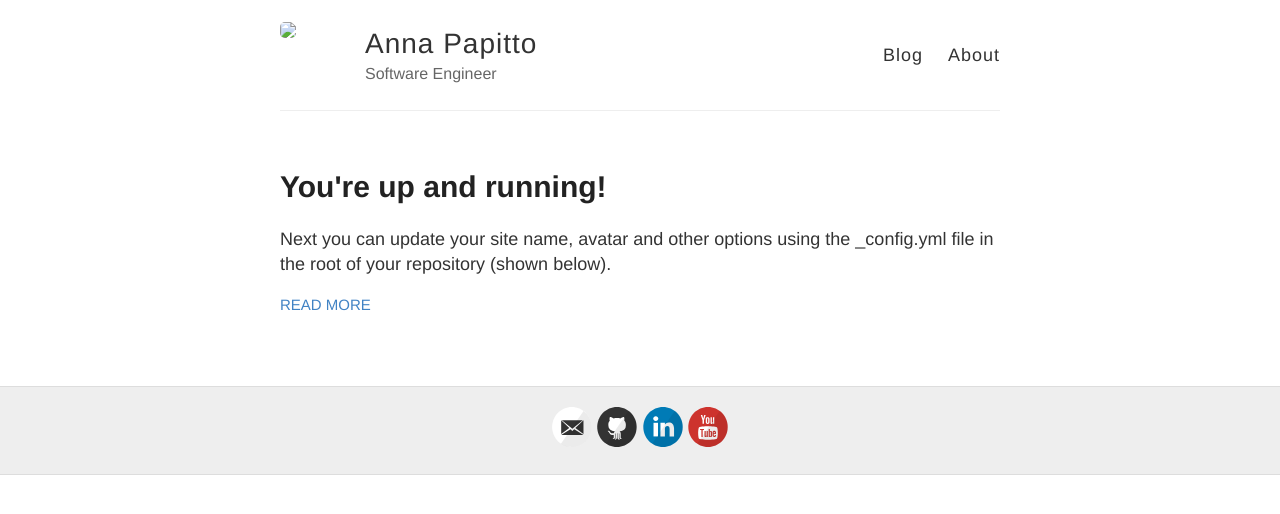
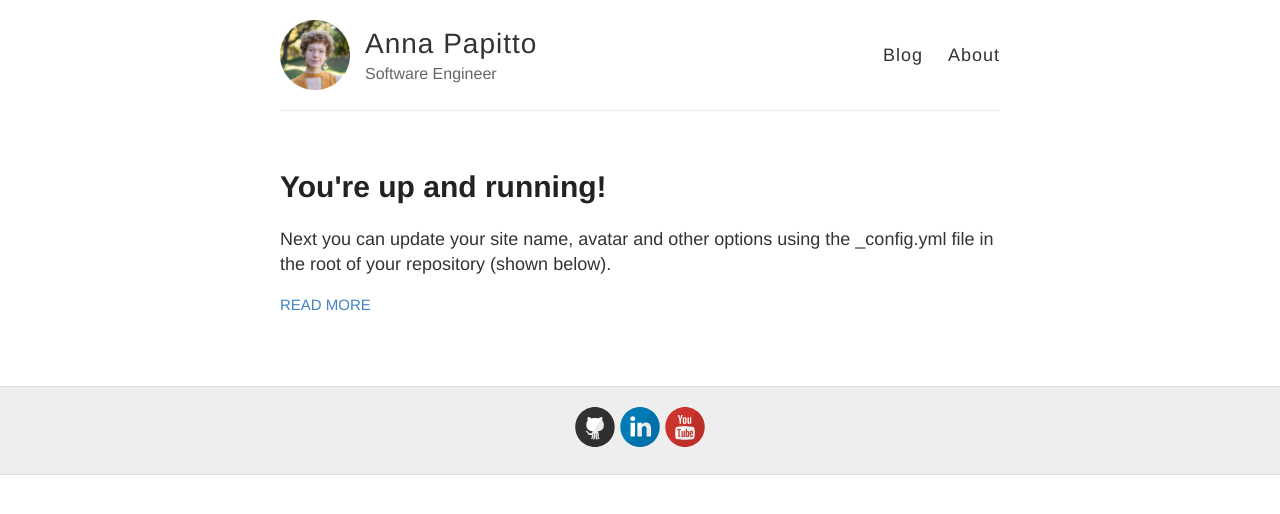
Before and after one commit to annapapitto/annapapitto.github.io, a Jekyll site: the page built from index.html, in a window 1280 px wide. Shown: the top 514 px of the page. Built offline with Jekyll 4.4.1, drawn with Linux system fonts in a browser that asks for light colours.

```diff
--- a/_config.yml
+++ b/_config.yml
@@ -5,7 +5,7 @@ name: Anna Papitto
 description: Software Engineer
 
 # URL of your avatar or profile pic (you could use your GitHub profile pic)
-avatar: annapapitto.com/images/anna.png
+avatar: images/anna.png
 
 #
 # Flags below are optional
@@ -14,7 +14,7 @@ avatar: annapapitto.com/images/anna.png
 # Includes an icon in the footer for each username you enter
 footer-links:
   dribbble:
-  email: annapapitto@gmail.com
+  email:
   facebook:
   flickr:
   github: annapapitto
--- a/_layouts/default.html
+++ b/_layouts/default.html
@@ -11,6 +11,7 @@
 
     <link rel="stylesheet" type="text/css" href="{{ site.baseurl }}/style.css" />
     <link rel="alternate" type="application/rss+xml" title="{{ site.name }} - {{ site.description }}" href="{{ site.baseurl }}/feed.xml" />
+    <link rel="shortcut icon" type="image/x-icon" href="{{ site.baseurl }}/images/an-character.ico" >
 
     <!-- Created with Jekyll Now - http://github.com/barryclark/jekyll-now -->
   </head>
```
Also changed, not shown: images/an-character.ico (added).
